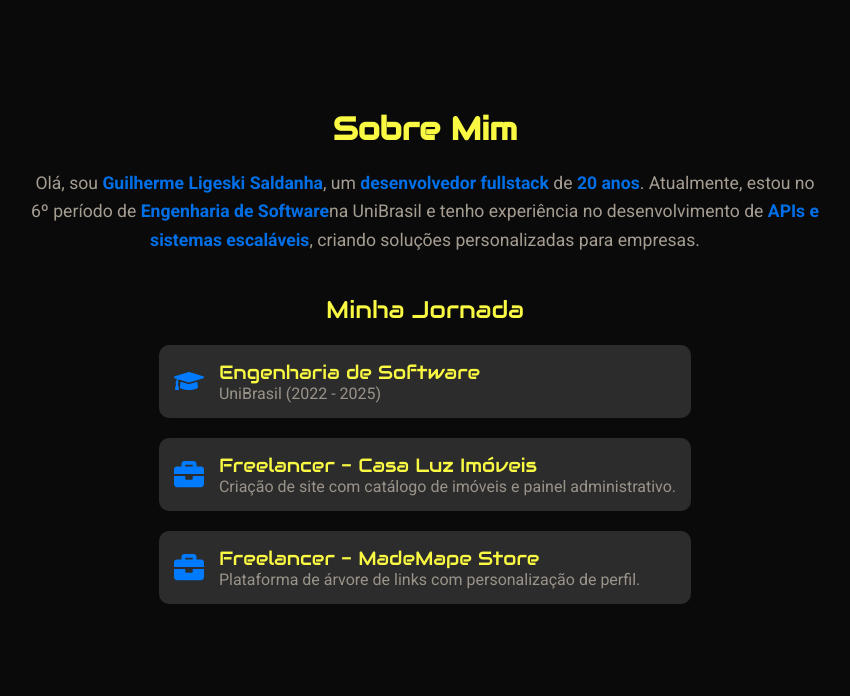
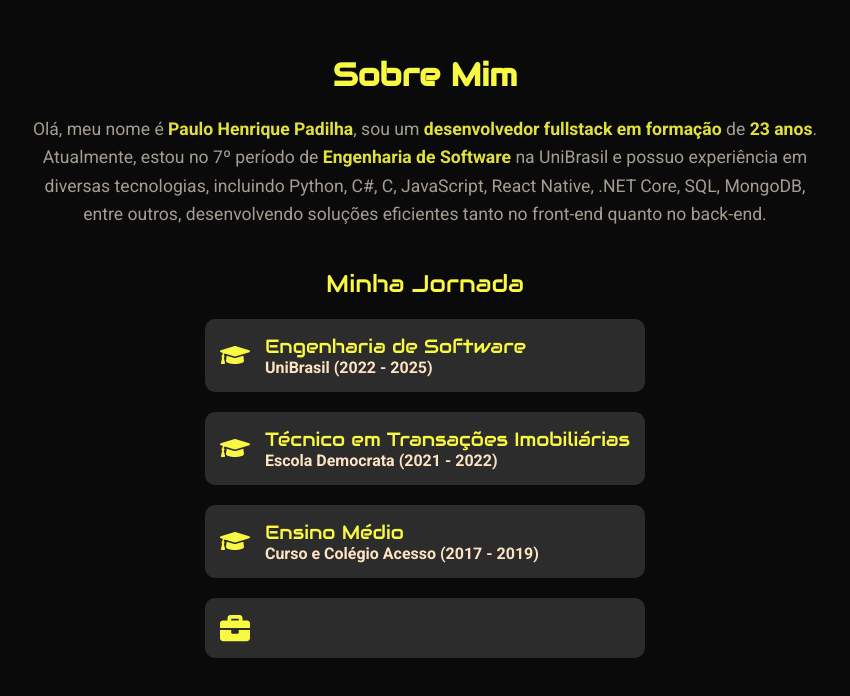
Before and after one commit to PadilhaaUser/Meu-Portfolio, a React (Vite) app in the folder Portfolio/: page / in a window 1280 px wide. Shown: the part 792-1488 px from the top of the page, without its empty margins (215-1065 px from the left). Built offline with nearby package versions, Linux system fonts and the light colour scheme.

Commit message:
Correção de dados About me

```diff
--- a/Portfolio/src/components/AboutMe/AboutMe.css
+++ b/Portfolio/src/components/AboutMe/AboutMe.css
@@ -24,7 +24,7 @@
 }
 
 .text span {
-  color: #007bff;
+  color: #f9f943;
   font-weight: bold;
 }
 
@@ -47,7 +47,7 @@
 }
 
 .skill-list span {
-  background: #007bff;
+  background: #f9f943;
   color: white;
   padding: 8px 15px;
   border-radius: 20px;
@@ -56,7 +56,7 @@
 }
 
 .skill-list span:hover {
-  background: #0056b3;
+  background: #b0b001;
   transform: scale(1.1);
 }
 
@@ -98,7 +98,7 @@
 
 .icon {
   font-size: 30px;
-  color: #007bff;
+  color: #f9f943;
 }
 
 @media (max-width: 768px) {
--- a/Portfolio/src/components/AboutMe/AboutMe.jsx
+++ b/Portfolio/src/components/AboutMe/AboutMe.jsx
@@ -6,12 +6,14 @@ const AboutMe = () => {
     <div className="aboutMe" id="aboutMe">
       <h1 className="title">Sobre Mim</h1>
       <p className="text">
-        Olá, sou <span>Guilherme Ligeski Saldanha</span>, um{" "}
-        <span>desenvolvedor fullstack</span> de <span>20 anos</span>.
-        Atualmente, estou no 6º período de <span>Engenharia de Software</span>
-        na UniBrasil e tenho experiência no desenvolvimento de{" "}
-        <span>APIs e sistemas escaláveis</span>, criando soluções personalizadas
-        para empresas.
+        Olá, meu nome é <span>Paulo Henrique Padilha</span>, sou um{" "}
+        <span>desenvolvedor fullstack em formação</span> de <span>23 anos</span>
+        . Atualmente, estou no 7º período de{" "}
+        <span>Engenharia de Software </span>
+        na UniBrasil e possuo experiência em diversas tecnologias, incluindo
+        Python, C#, C, JavaScript, React Native, .NET Core, SQL, MongoDB, entre
+        outros, desenvolvendo soluções eficientes tanto no front-end quanto no
+        back-end.
       </p>
 
       <div className="timeline">
@@ -20,25 +22,31 @@ const AboutMe = () => {
           <FaGraduationCap className="icon" />
           <div className="timeline-content">
             <h3>Engenharia de Software</h3>
-            <p>UniBrasil (2022 - 2025)</p>
+            <h4>UniBrasil (2022 - 2025)</h4>
+          </div>
+        </div>
+
+        <div className="timeline-item">
+          <FaGraduationCap className="icon" />
+          <div className="timeline-content">
+            <h3>Técnico em Transações Imobiliárias</h3>
+            <h4>Escola Democrata (2021 - 2022)</h4>
+          </div>
+        </div>
+
+        <div className="timeline-item">
+          <FaGraduationCap className="icon" />
+          <div className="timeline-content">
+            <h3>Ensino Médio</h3>
+            <h4>Curso e Colégio Acesso (2017 - 2019)</h4>
           </div>
         </div>
 
         <div className="timeline-item">
           <FaBriefcase className="icon" />
           <div className="timeline-content">
-            <h3>Freelancer - Casa Luz Imóveis</h3>
-            <p>
-              Criação de site com catálogo de imóveis e painel administrativo.
-            </p>
-          </div>
-        </div>
-
-        <div className="timeline-item">
-          <FaBriefcase className="icon" />
-          <div className="timeline-content">
-            <h3>Freelancer - MadeMape Store</h3>
-            <p>Plataforma de árvore de links com personalização de perfil.</p>
+            <h3></h3>
+            <h4></h4>
           </div>
         </div>
       </div>
```
